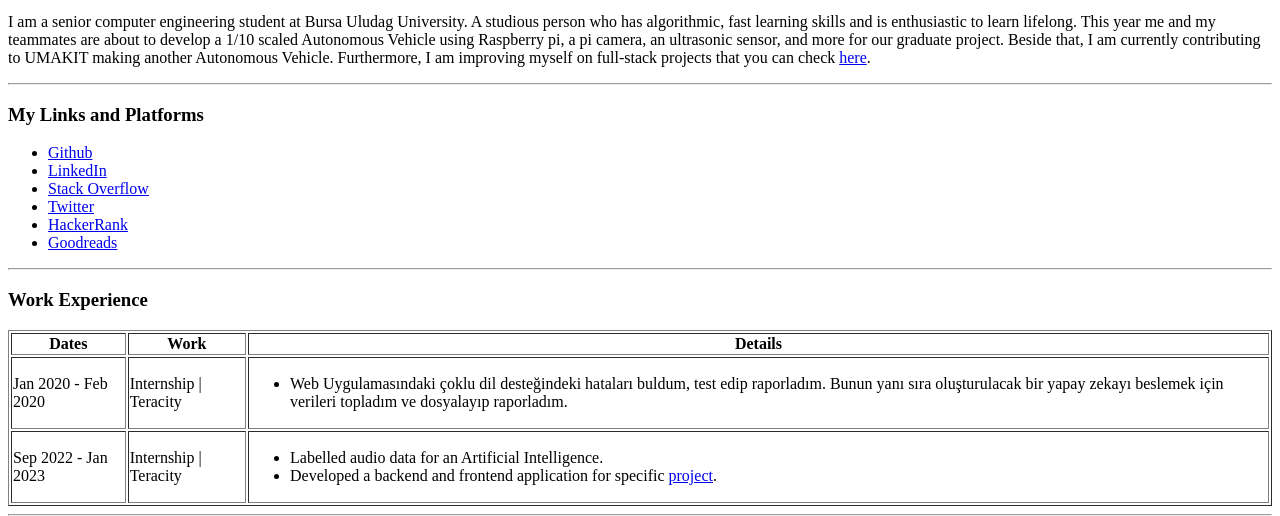
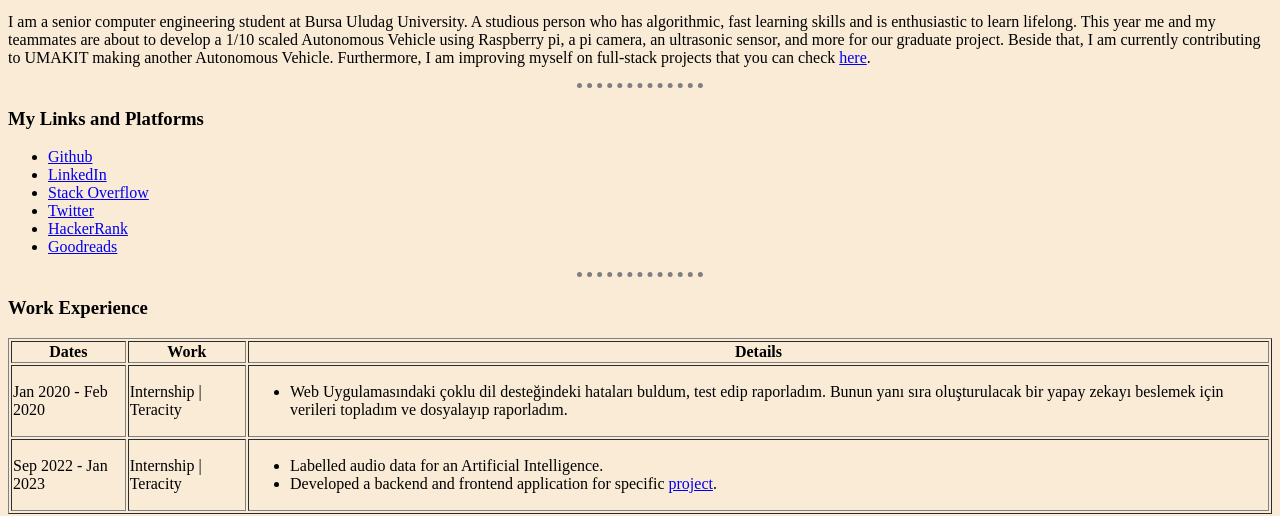
Before and after one commit to Emopusta/EmopustaPersonalWebsite, a plain HTML site: page index.html in a window 1280 px wide. Shown: the part 357-873 px from the top of the page. Drawn offline with Linux system fonts and the light colour scheme.

Commit message:
added css

```diff
--- /dev/null
+++ b/css/styles.css
@@ -0,0 +1,13 @@
+body{
+    background-color: antiquewhite;
+  }
+
+  hr {
+    height: 1px;
+
+    border-width: 5px;
+    border-color: grey;
+    border-style: dotted none none;
+
+    width: 10%;
+  }
--- a/index.html
+++ b/index.html
@@ -3,7 +3,11 @@
   <head>
     <meta charset="UTF-8" />
     <meta name="viewport" content="width=device-width, initial-scale=1.0" />
+    <link rel="stylesheet" href="./css/styles.css">
     <title>Emopusta</title>
+
+
+
   </head>
   <body>
     <table cellspacing="20">
```
Also changed, not shown: contact-me.html (+1 -0 lines).
